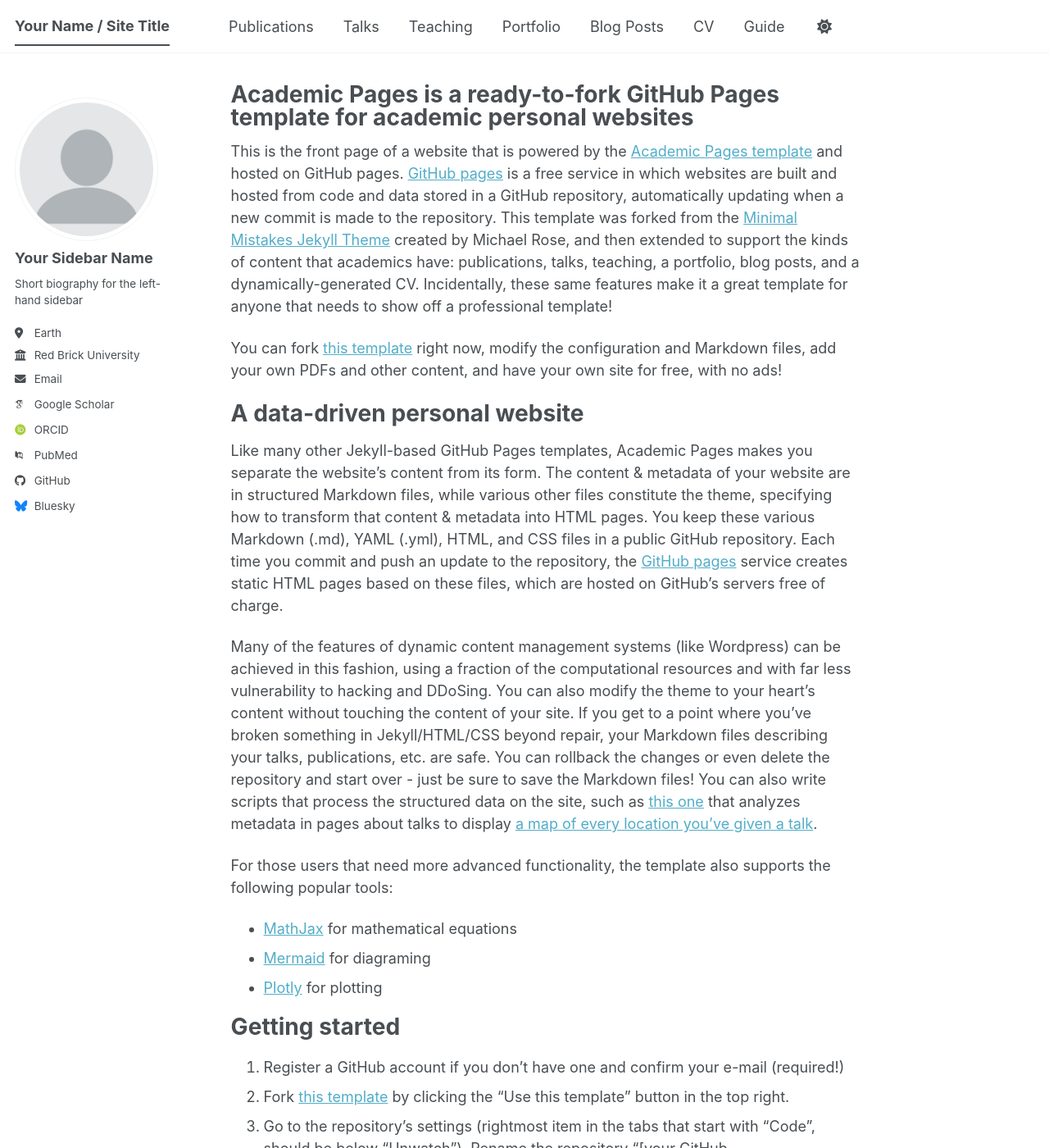
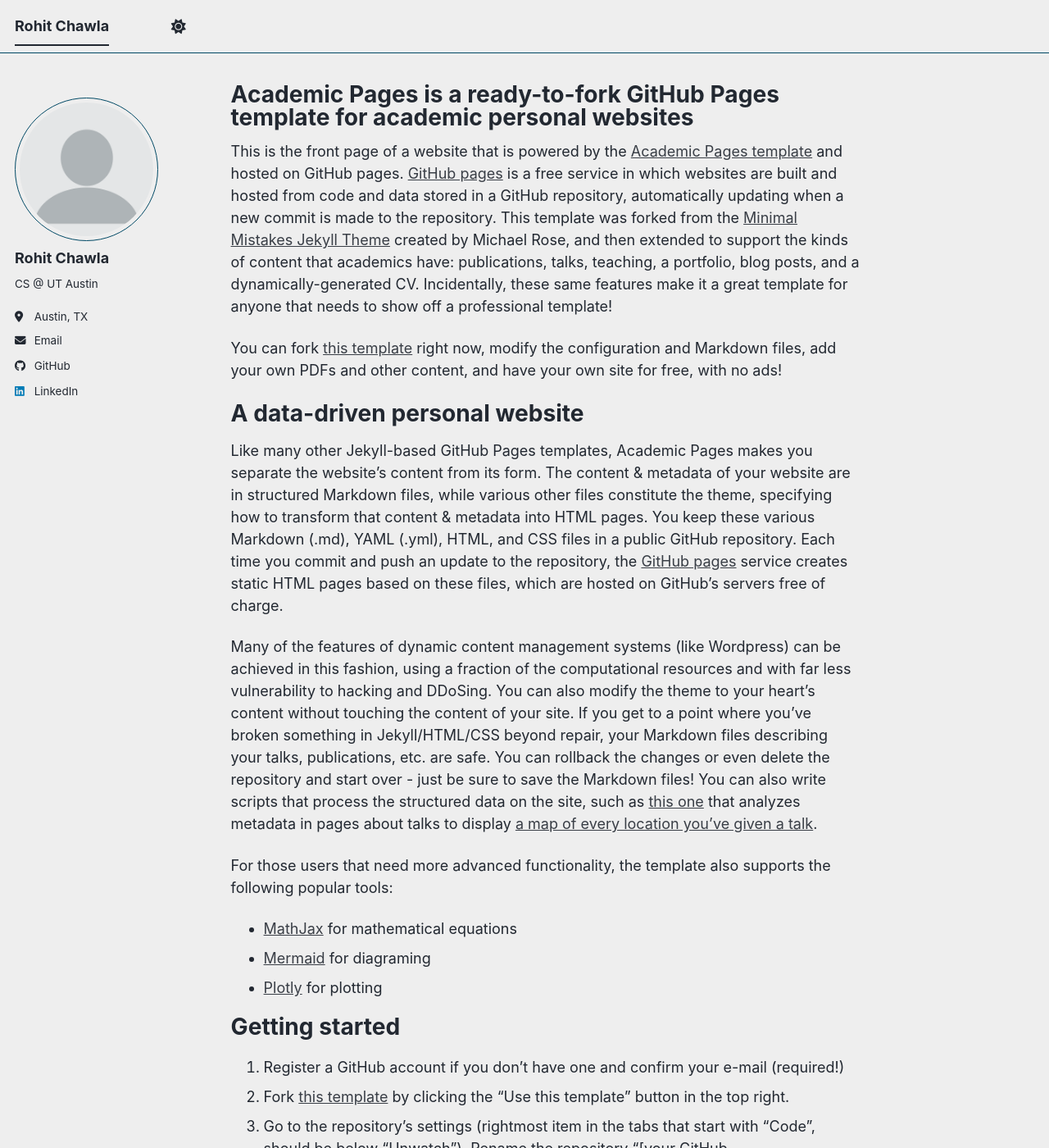
Before and after one commit to rohitchawla28/rohitchawla28.github.io, a Jekyll site: the page built from _pages/about.md, in a window 1280 px wide and 1400 px high. Shown: the whole window at 82% size. Built offline with Jekyll 4.4.1, drawn with Linux system fonts in a browser that asks for light colours; some web fonts are replaced; a script bundle is joined from its source files by our own code; library files that are not in the unit come from our copies; some of the changed text lies outside the part shown.

Commit message:
basic site personalization

```diff
--- a/_config.yml
+++ b/_config.yml
@@ -8,15 +8,15 @@
 
 # Basic Site Settings
 locale                   : "en-US"
-site_theme               : "default" # The available themes options are "default", "air", "sunrise", "mint", "dirt" and "contrast"
-title                    : "Your Name / Site Title"
+site_theme               : "air" # The available themes options are "default", "air", "sunrise", "mint", "dirt" and "contrast"
+title                    : "Rohit Chawla"
 title_separator          : "-"
-name                     : &name "Your Name"
+name                     : &name "Rohit Chawla"
 description              : &description "Your Name's academic portfolio"   # Update this with a general description of your site, this is the default if not overridden by a page
-url                      : https://academicpages.github.io # The base hostname & protocol for your site e.g. "https://[your GitHub username].github.io",
+url                      : https://rohitchawla28.github.io # The base hostname & protocol for your site e.g. "https://[your GitHub username].github.io",
                                                            # or if you already have some other page hosted on Github then use "https://[your GitHub username].github.io/[Your Repo Name]"
 baseurl                  : "" # the subpath of your site, e.g. "/blog"
-repository               : "academicpages/academicpages.github.io"
+repository               : "rohitchawla28/rohitchawla28.github.io"
 
 # Site Author - The following control what appear as part of the author content on the side bar.
 #               If a field is blank the icon and link will not appear, otherwise it will be shown.
@@ -24,24 +24,24 @@ repository               : "academicpages/academicpages.github.io"
 author:
   # Biographic information
   avatar           : "profile.png"
-  name             : "Your Sidebar Name"
+  name             : "Rohit Chawla"
   pronouns         : # example: "she/her"
-  bio              : "Short biography for the left-hand sidebar"
-  location         : "Earth"
-  employer         : "Red Brick University"
+  bio              : "CS @ UT Austin"
+  location         : "Austin, TX"
+  employer         : # "ArcOne AI"
   uri              : # URL
-  email            : "none@example.org"
+  email            : "rohitchawla77@gmail.com"
 
   # Academic websites
   academia         : # URL
   arxiv            : # URL - Update with the correct link to your profile
-  googlescholar    : "https://scholar.google.com/citations?user=PS_CX0AAAAAJ"
+  googlescholar    : # "https://scholar.google.com/citations?user=PS_CX0AAAAAJ"
   inspire-hep      : # URL
   impactstory      : # URL
-  orcid            : "https://orcid.org/yourorcidurl"
+  orcid            : # "https://orcid.org/yourorcidurl"
   semantic         : # URL
   ssrn             : # URL
-  pubmed           : "https://www.ncbi.nlm.nih.gov/pubmed/?term=john+snow"
+  pubmed           : # "https://www.ncbi.nlm.nih.gov/pubmed/?term=john+snow"
   researchgate     : # URL
   scopus           : # URL
   zotero           : # URL
@@ -51,13 +51,13 @@ author:
   bitbucket        : # Username - Update with your username on the site
   codepen          : # Username
   dribbble         : # Username
-  github           : "academicpages"
+  github           : "rohitchawla28"
   kaggle           : # Username
   stackoverflow    : # User number or user number and name (i.e., use "1" or "1/jeff-atwood")
 
   # Social media
   artstation       : # Username
-  bluesky          : "bsky.app" # Replace this with you Bluesky username
+  bluesky          : # "bsky.app" # Replace this with you Bluesky username
   facebook         : # Username
   flickr           : # Username
   foursquare       : # Username
@@ -66,7 +66,7 @@ author:
   keybase          : # Username
   instagram        : # Username
   lastfm           : # Username
-  linkedin         : # Username
+  linkedin         : "rohit-chawla28"
   mastodon         : # URL
   medium           : # URL
   pinterest        : # Username
```
Also changed, not shown: _data/navigation.yml (+16 -14 lines).
